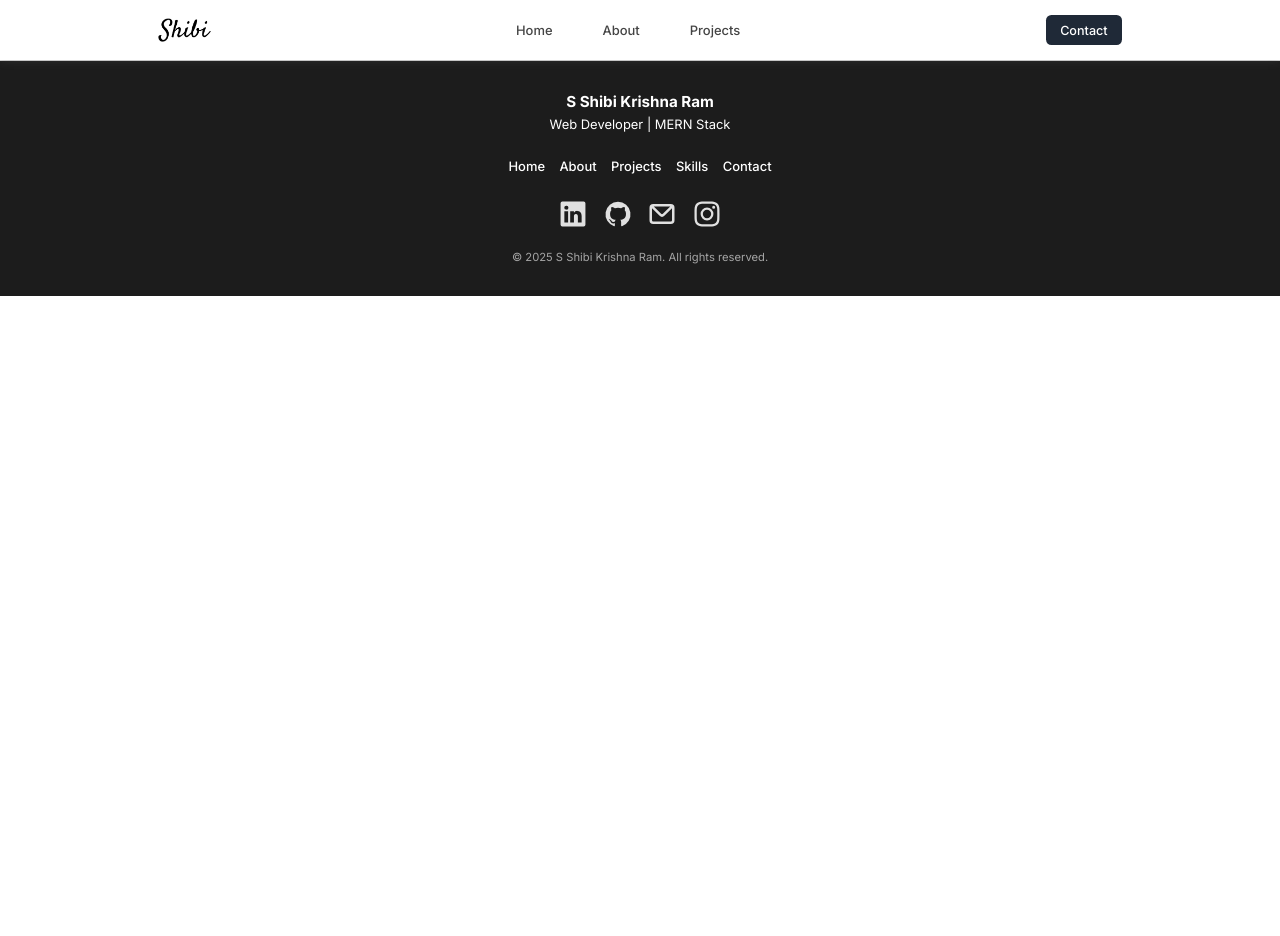
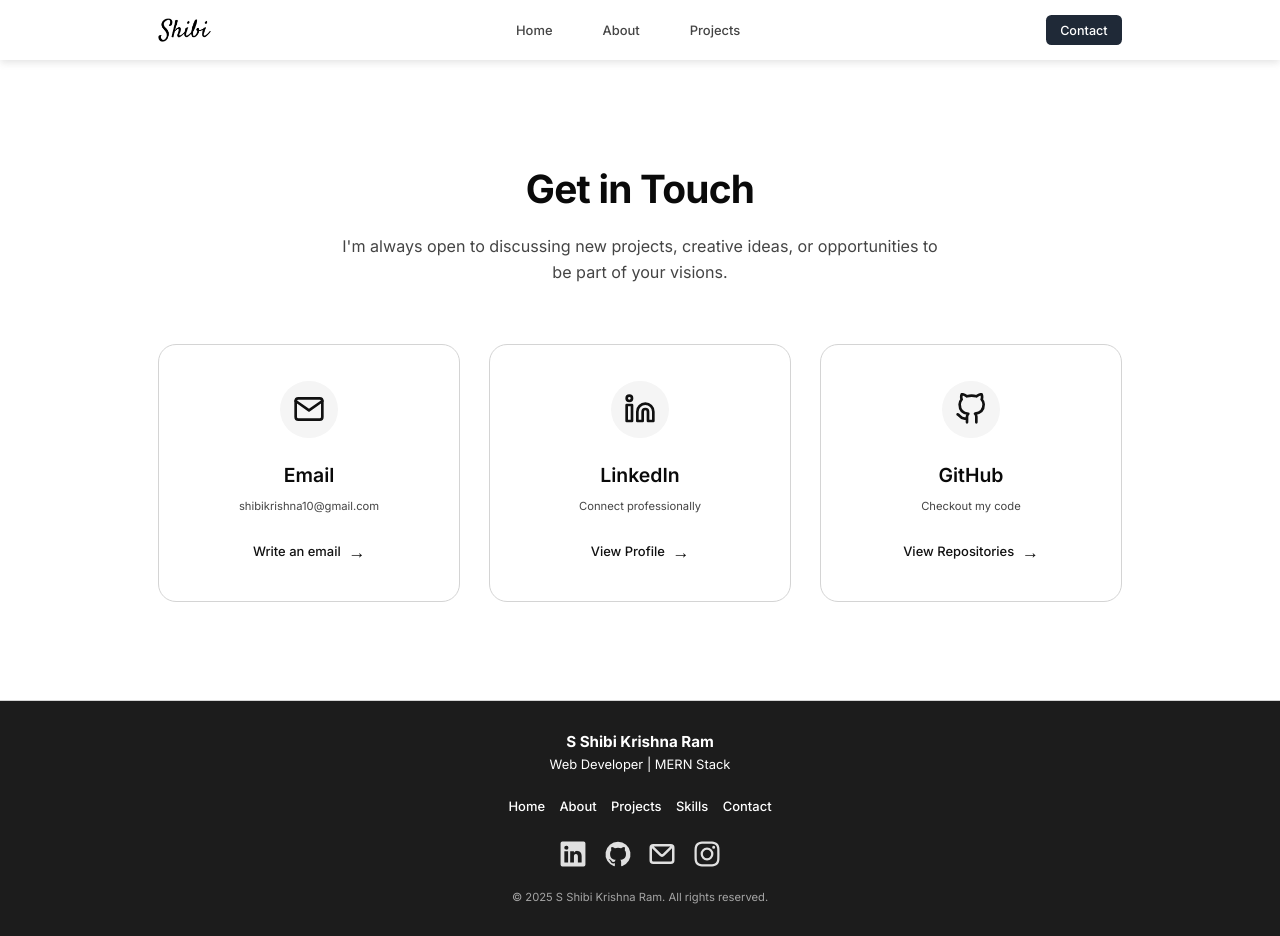
Before and after one commit to Shibi404/portfolio, a React (Vite) app: page /contact in a window 1280 px wide. Before the commit the page ends 800 px from the top, so only its background shows below. Built offline with nearby package versions, Linux system fonts and the light colour scheme.

Commit message:
Portfolio: Create Contact me page

```diff
--- a/src/App.jsx
+++ b/src/App.jsx
@@ -9,6 +9,7 @@ import Home from "./pages/Home";
 import About from "./pages/About";
 import Projects from "./pages/Projects";
 import Skills from "./pages/Skills";
+import Contact from "./pages/Contact";
 
 function App() {
 
@@ -21,6 +22,7 @@ function App() {
           <Route path="/about" element={<About />} />
           <Route path="/projects" element={<Projects />} />
           <Route path="/skills" element={<Skills />} />
+          <Route path="/contact" element={<Contact />} />
         </Routes>
 
       <Footer />
--- /dev/null
+++ b/src/pages/Contact.jsx
@@ -0,0 +1,58 @@
+import React from 'react';
+import '../styles/contact.css';
+
+function Contact() {
+  return (
+    <section className="contact-section container">
+      <div className="contact-header">
+        <h1 className="contact-title">Get in Touch</h1>
+        <p className="contact-subtitle">
+          I'm always open to discussing new projects, creative ideas, or opportunities to be part of your visions.
+        </p>
+      </div>
+
+      <div className="contact-cards-container">
+        {/* Email Card */}
+        <a href="mailto:your.email@example.com" className="contact-card email-card">
+          <div className="contact-icon-wrapper">
+            <svg xmlns="http://www.w3.org/2000/svg" width="32" height="32" viewBox="0 0 24 24" fill="none" stroke="currentColor" strokeWidth="2" strokeLinecap="round" strokeLinejoin="round">
+              <path d="M4 4h16c1.1 0 2 .9 2 2v12c0 1.1-.9 2-2 2H4c-1.1 0-2-.9-2-2V6c0-1.1.9-2 2-2z"></path>
+              <polyline points="22,6 12,13 2,6"></polyline>
+            </svg>
+          </div>
+          <h2 className="contact-card-title">Email</h2>
+          <p className="contact-card-info">shibikrishna10@gmail.com</p>
+          <span className="contact-action">Write an email</span>
+        </a>
+
+        {/* LinkedIn Card */}
+        <a href="https://linkedin.com/in/shibi-krishna" target="_blank" rel="noopener noreferrer" className="contact-card linkedin-card">
+          <div className="contact-icon-wrapper">
+            <svg xmlns="http://www.w3.org/2000/svg" width="32" height="32" viewBox="0 0 24 24" fill="none" stroke="currentColor" strokeWidth="2" strokeLinecap="round" strokeLinejoin="round">
+              <path d="M16 8a6 6 0 0 1 6 6v7h-4v-7a2 2 0 0 0-2-2 2 2 0 0 0-2 2v7h-4v-7a6 6 0 0 1 6-6z"></path>
+              <rect x="2" y="9" width="4" height="12"></rect>
+              <circle cx="4" cy="4" r="2"></circle>
+            </svg>
+          </div>
+          <h2 className="contact-card-title">LinkedIn</h2>
+          <p className="contact-card-info">Connect professionally</p>
+          <span className="contact-action">View Profile</span>
+        </a>
+
+        {/* GitHub Card */}
+        <a href="https://github.com/shibi404" target="_blank" rel="noopener noreferrer" className="contact-card github-card">
+          <div className="contact-icon-wrapper">
+            <svg xmlns="http://www.w3.org/2000/svg" width="32" height="32" viewBox="0 0 24 24" fill="none" stroke="currentColor" strokeWidth="2" strokeLinecap="round" strokeLinejoin="round">
+              <path d="M9 19c-5 1.5-5-2.5-7-3m14 6v-3.87a3.37 3.37 0 0 0-.94-2.61c3.14-.35 6.44-1.54 6.44-7A5.44 5.44 0 0 0 20 4.77 5.07 5.07 0 0 0 19.91 1S18.73.65 16 2.48a13.38 13.38 0 0 0-7 0C6.27.65 5.09 1 5.09 1A5.07 5.07 0 0 0 5 4.77a5.44 5.44 0 0 0-1.5 3.78c0 5.42 3.3 6.61 6.44 7A3.37 3.37 0 0 0 9 18.13V22"></path>
+            </svg>
+          </div>
+          <h2 className="contact-card-title">GitHub</h2>
+          <p className="contact-card-info">Checkout my code</p>
+          <span className="contact-action">View Repositories</span>
+        </a>
+      </div>
+    </section>
+  );
+}
+
+export default Contact;
--- /dev/null
+++ b/src/styles/contact.css
@@ -0,0 +1,162 @@
+/* =========================
+   CONTACT SECTION
+========================= */
+.contact-section {
+  padding-top: 6rem;
+  padding-bottom: 6rem;
+  min-height: 80vh;
+  display: flex;
+  flex-direction: column;
+  justify-content: center;
+}
+
+.contact-header {
+  text-align: center;
+  margin-bottom: 4rem;
+}
+
+.contact-title {
+  font-size: var(--fs-3xl);
+  font-weight: 700;
+  margin-bottom: 1rem;
+  color: var(--color-text);
+  letter-spacing: -0.02em;
+}
+
+.contact-subtitle {
+  font-size: var(--fs-lg);
+  color: var(--color-secondary);
+  max-width: 600px;
+  margin: 0 auto;
+  line-height: 1.6;
+}
+
+/* =========================
+   CARDS CONTAINER
+========================= */
+.contact-cards-container {
+  display: grid;
+  grid-template-columns: repeat(auto-fit, minmax(280px, 1fr));
+  gap: 2rem;
+  max-width: 1000px;
+  margin: 0 auto;
+  width: 100%;
+}
+
+/* =========================
+   INDIVIDUAL CARD
+========================= */
+.contact-card {
+  position: relative;
+  background: var(--color-bg);
+  border: 1px solid var(--color-border);
+  border-radius: 1.25rem;
+  padding: 2.5rem 2rem;
+  display: flex;
+  flex-direction: column;
+  align-items: center;
+  text-align: center;
+  transition: all 0.3s cubic-bezier(0.4, 0, 0.2, 1);
+  overflow: hidden;
+  text-decoration: none;
+  color: inherit;
+}
+
+/* Hover Effects */
+.contact-card:hover {
+  transform: translateY(-8px);
+  border-color: var(--color-primary);
+  box-shadow: 0 20px 25px -5px rgba(0, 0, 0, 0.1), 0 10px 10px -5px rgba(0, 0, 0, 0.04);
+}
+
+/* Decorative top border on hover */
+.contact-card::before {
+  content: '';
+  position: absolute;
+  top: 0;
+  left: 0;
+  width: 100%;
+  height: 4px;
+  background: var(--color-primary);
+  transform: scaleX(0);
+  transform-origin: center;
+  transition: transform 0.3s ease;
+}
+
+.contact-card:hover::before {
+  transform: scaleX(1);
+}
+
+/* =========================
+   ICON & CONTENT
+========================= */
+.contact-icon-wrapper {
+  display: flex;
+  justify-content: center;
+  align-items: center;
+  width: 4rem;
+  height: 4rem;
+  border-radius: 50%;
+  background-color: var(--color-bg-light);
+  color: var(--color-primary);
+  margin-bottom: 1.5rem;
+  transition: all 0.3s ease;
+}
+
+.contact-card:hover .contact-icon-wrapper {
+  background-color: var(--color-primary);
+  color: var(--color-bg);
+}
+
+.contact-card-title {
+  font-size: var(--fs-xl);
+  font-weight: 600;
+  margin-bottom: 0.5rem;
+}
+
+.contact-card-info {
+  font-size: var(--fs-sm);
+  color: var(--color-secondary);
+  margin-bottom: 1.5rem;
+}
+
+/* =========================
+   ACTION TEXT
+========================= */
+.contact-action {
+  font-size: var(--fs-base);
+  font-weight: 500;
+  color: var(--color-primary);
+  display: inline-flex;
+  align-items: center;
+  gap: 0.5rem;
+  transition: gap 0.3s ease;
+}
+
+.contact-action::after {
+  content: '→';
+  font-size: 1.2rem;
+  transition: transform 0.3s ease;
+}
+
+.contact-card:hover .contact-action {
+  gap: 0.75rem;
+}
+
+/* =========================
+   RESPONSIVE
+========================= */
+@media (max-width: 768px) {
+  .contact-section {
+    padding-top: 4rem;
+    padding-bottom: 4rem;
+  }
+
+  .contact-title {
+    font-size: var(--fs-2xl);
+  }
+
+  .contact-cards-container {
+    padding: 0 1rem;
+  }
+}
```
